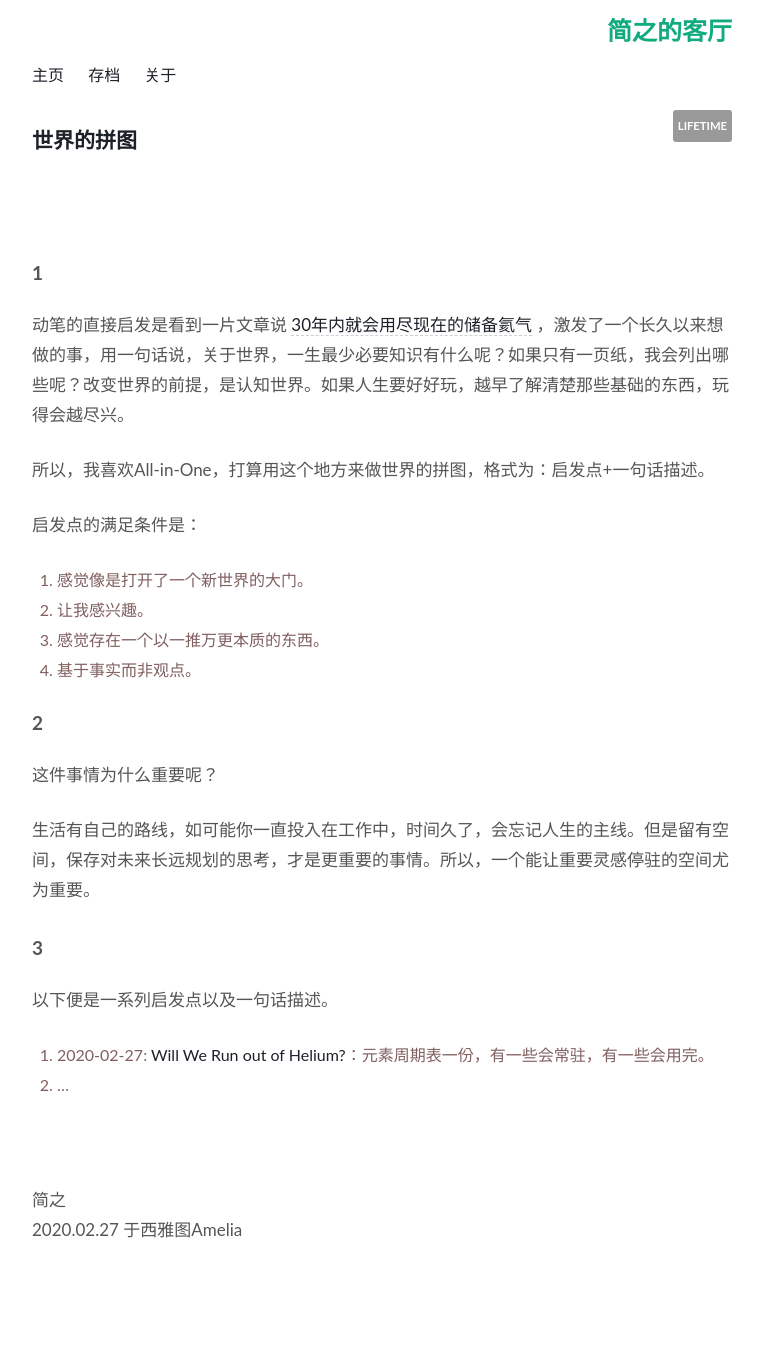
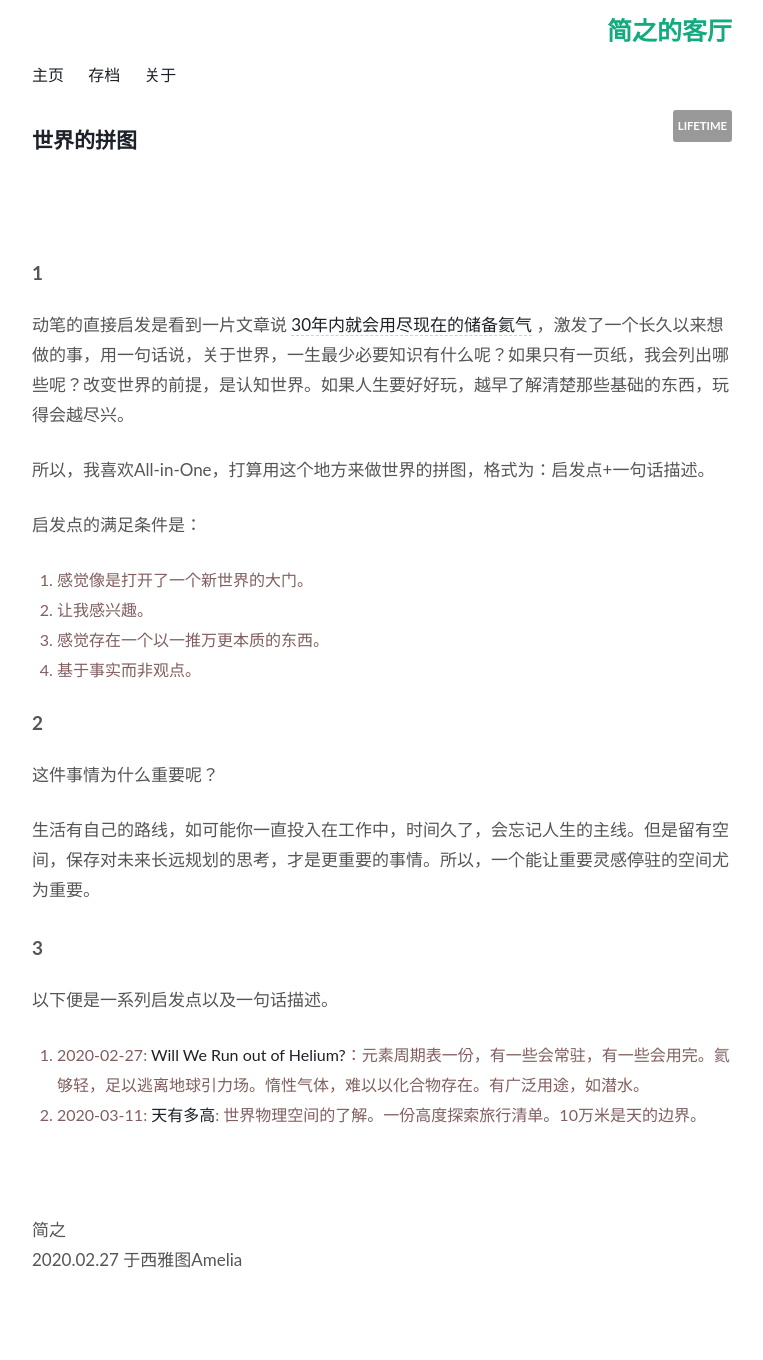
Before and after one commit to WillWang-X/willwang-x.github.io, a Jekyll site: the page built from _posts/2020-02-27-worldview.md, in a window 1280 px wide. Shown: the whole page, without its empty margins (258-1021 px from the left). Built offline with Jekyll 4.4.1, drawn with Linux system fonts in a browser that asks for light colours; before the commit the page ends 1330 px from its top, so only the background shows below that.

Commit message:
Add How high is the sky

```diff
--- a/_posts/2020-02-27-worldview.md
+++ b/_posts/2020-02-27-worldview.md
@@ -36,8 +36,8 @@ published: true
 
 以下便是一系列启发点以及一句话描述。
 
-1. 2020-02-27: [Will We Run out of Helium?](https://www.thoughtco.com/will-we-run-out-of-helium-3975959)：元素周期表一份，有一些会常驻，有一些会用完。
-2. ...
+1. 2020-02-27: [Will We Run out of Helium?](https://www.thoughtco.com/will-we-run-out-of-helium-3975959)：元素周期表一份，有一些会常驻，有一些会用完。氦够轻，足以逃离地球引力场。惰性气体，难以以化合物存在。有广泛用途，如潜水。
+2. 2020-03-11: [天有多高](https://www.youtube.com/watch?v=x1QyVwFRrIg): 世界物理空间的了解。一份高度探索旅行清单。10万米是天的边界。
 
 <br>
 <br>
```
